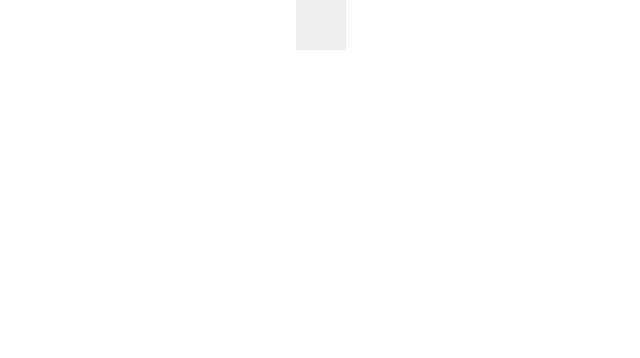
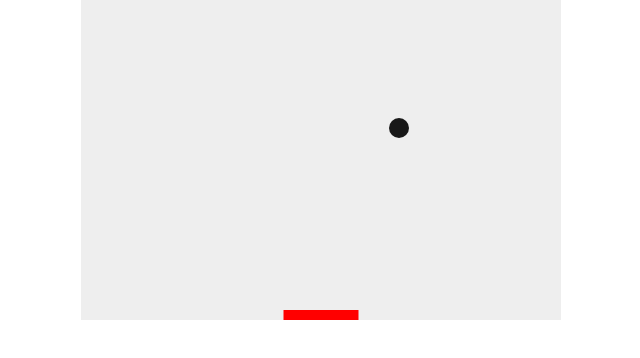
Before and after one commit to Roy-05/breakout, a plain HTML site: page index.html in a window 1280 px wide. Shown: the whole page, without its empty margins (319-959 px from the left). Drawn offline with Linux system fonts and the light colour scheme.

Commit message:
Add ball and paddle elements and some collision detection

```diff
--- a/index.html
+++ b/index.html
@@ -6,6 +6,7 @@
     <style>* { padding: 0; margin: 0; } canvas { background: #eee; display: block; margin: 0 auto; }</style>
 </head>
 <body>
-    <canvas id="myCanvas" width="50vw" height="50vw"></canvas>
+    <canvas id="game-canvas" width="480" height="320"></canvas>
+    <script src = "./index.js"></script>
 </body>
 </html>
--- /dev/null
+++ b/index.js
@@ -0,0 +1,78 @@
+var canvas = document.getElementById("game-canvas"),
+    ctx = canvas.getContext("2d"),
+    ballRadius = 10,
+    x = canvas.width/2,
+    y = canvas.height-30,
+    dx = 2,
+    dy = -2,
+    paddleHeight = 10,
+    paddleWidth = 75,
+    paddleX = (canvas.width-paddleWidth)/2,
+    rightPressed = false,
+    leftPressed = false;
+
+function drawBall() {
+    ctx.beginPath();
+    ctx.arc(x, y, ballRadius, 0, Math.PI*2);
+    ctx.fillStyle = "rgba(0,0,0,0.9)";
+    ctx.fill();
+    ctx.closePath();
+}
+
+function drawPaddle() {
+    ctx.beginPath();
+    ctx.rect(paddleX, canvas.height-paddleHeight, paddleWidth, paddleHeight);
+    ctx.fillStyle = "red";
+    ctx.fill();
+    ctx.closePath();
+}
+
+function keydownHandler(e) {
+    if (e.key == "Right" || e.key == "ArrowRight" || e.keyCode == "39"){
+        rightPressed = true;
+    }
+    if (e.key == "Left" || e.key == "ArrowLeft" || e.keyCode == "37"){
+        leftPressed = true;
+    }
+}
+
+function keyupHandler(e) {
+    if (e.key == "Right" || e.key == "ArrowRight" || e.keyCode == "39"){
+        rightPressed = false;
+    }
+    if (e.key == "Left" || e.key == "ArrowLeft" || e.keyCode == "37"){
+        leftPressed = false;
+    }
+}
+function draw() {
+    ctx.clearRect(0, 0, canvas.width, canvas.height);
+    drawBall();
+    drawPaddle();
+
+    if(x + dx > canvas.width-ballRadius || x + dx < ballRadius) {
+        dx = -dx;
+    }
+    if(y + dy > canvas.height-ballRadius || y + dy < ballRadius) {
+        dy = -dy;
+    }
+    if(rightPressed){
+        paddleX +=5;
+        if(paddleX + paddleWidth > canvas.width){
+            paddleX = canvas.width - paddleWidth
+        }
+
+    }
+    else if(leftPressed){
+        paddleX -=5;
+        if(paddleX < 0){
+            paddleX = 0;
+        }
+    }
+
+    x += dx;
+    y += dy;
+}
+
+document.addEventListener("keydown", keydownHandler, false);
+document.addEventListener("keyup", keyupHandler, false);
+setInterval(draw, 10);
```
